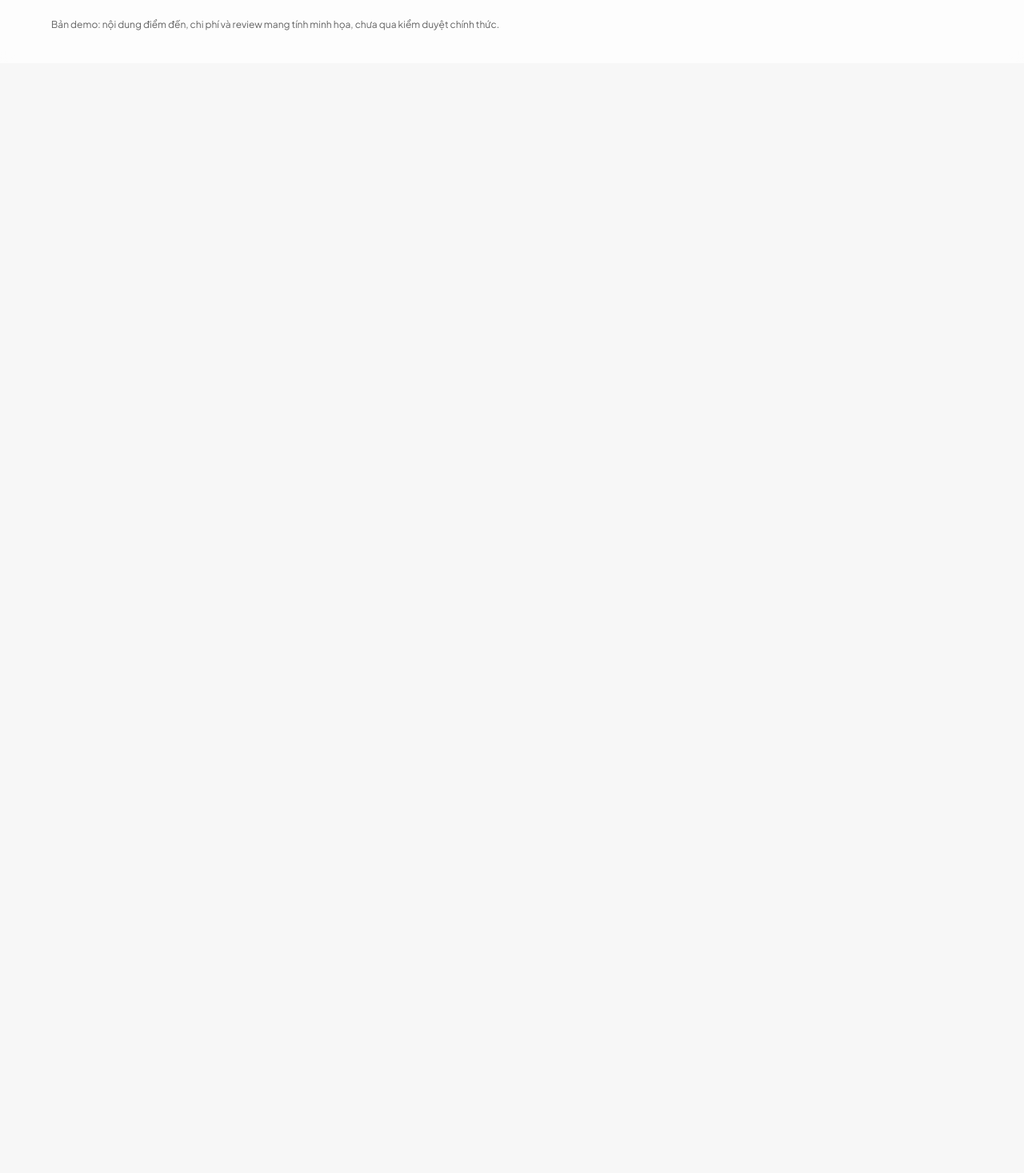
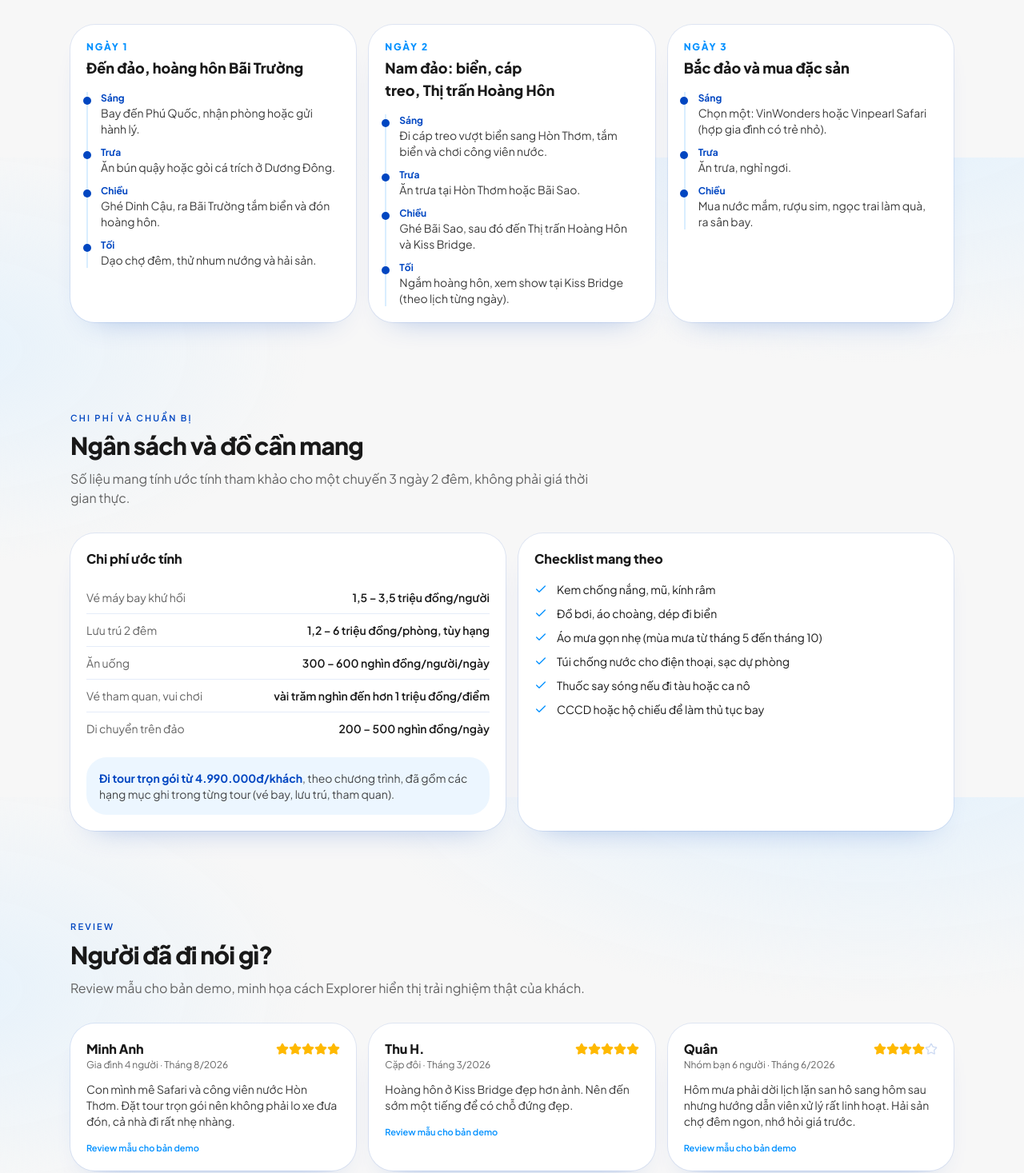
Before and after one commit to baoduongg/vietravel-demo, a Next.js app: page /diem-den/phu-quoc in a window 1280 px wide. Shown: the part 5403-6870 px from the top of the page at 80% size. Before the commit the page ends 5482 px from the top, so only its background shows below. Built offline with nearby package versions, Linux system fonts and the light colour scheme; no server answers.

Commit message:
feat: lịch trình, chi phí ước tính và review mẫu
Co-Authored-By: Claude Sonnet 5.5 <noreply@anthropic.com>

```diff
--- a/src/app/diem-den/[slug]/page.tsx
+++ b/src/app/diem-den/[slug]/page.tsx
@@ -2,14 +2,18 @@ import type { Metadata } from "next"
 import { notFound } from "next/navigation"
 
 import { AnchorNav } from "@/components/explorer/anchor-nav"
+import { CostChecklist } from "@/components/explorer/cost-checklist"
 import { DestinationHero } from "@/components/explorer/destination-hero"
 import { EatBlock } from "@/components/explorer/eat-block"
 import { ExplorerShell } from "@/components/explorer/explorer-shell"
 import { GettingThere } from "@/components/explorer/getting-there"
+import { Itinerary } from "@/components/explorer/itinerary"
 import { PlayBlock } from "@/components/explorer/play-block"
+import { Reviews } from "@/components/explorer/reviews"
 import { StayBlock } from "@/components/explorer/stay-block"
 import { WeatherBlock } from "@/components/explorer/weather-block"
 import { destinations, getGuide } from "@/data/destinations"
+import { toursForDestination } from "@/lib/destination-tours"
 
 export const revalidate = 1800
 
@@ -30,6 +34,7 @@ export async function generateMetadata({ params }: PageProps): Promise<Metadata>
 export default async function DestinationPage({ params }: PageProps): Promise<React.JSX.Element> {
   const guide = getGuide((await params).slug)
   if (!guide) notFound()
+  const tours = toursForDestination(guide)
 
   return (
     <ExplorerShell>
@@ -41,6 +46,9 @@ export default async function DestinationPage({ params }: PageProps): Promise<Re
         <StayBlock guide={guide} />
         <EatBlock guide={guide} />
         <PlayBlock guide={guide} />
+        <Itinerary guide={guide} />
+        <CostChecklist guide={guide} minTourPriceVnd={tours[0]?.priceVnd ?? null} />
+        <Reviews guide={guide} />
       </div>
     </ExplorerShell>
   )
--- /dev/null
+++ b/src/components/explorer/cost-checklist.tsx
@@ -0,0 +1,48 @@
+import { CheckIcon } from "lucide-react"
+
+import { CARD_CLASS, Section } from "@/components/explorer/section"
+import { formatVnd } from "@/lib/format"
+import type { DestinationGuide } from "@/types/destination"
+
+interface CostChecklistProps {
+  guide: DestinationGuide
+  /** Giá tour thấp nhất đang mở bán; null nếu không có tour. */
+  minTourPriceVnd: number | null
+}
+
+export function CostChecklist({ guide, minTourPriceVnd }: CostChecklistProps): React.JSX.Element {
+  return (
+    <Section id="chi-phi" eyebrow="Chi phí và chuẩn bị" title="Ngân sách và đồ cần mang" intro="Số liệu mang tính ước tính tham khảo cho một chuyến 3 ngày 2 đêm, không phải giá thời gian thực.">
+      <div className="grid gap-4 lg:grid-cols-2">
+        <div className={CARD_CLASS}>
+          <h3 className="font-extrabold">Chi phí ước tính</h3>
+          <dl className="mt-4 divide-y divide-ocean/10">
+            {guide.costs.map((row) => (
+              <div key={row.label} className="flex justify-between gap-4 py-2.5 text-sm">
+                <dt className="text-muted-foreground">{row.label}</dt>
+                <dd className="text-right font-semibold">{row.range}</dd>
+              </div>
+            ))}
+          </dl>
+          {minTourPriceVnd !== null && (
+            <p className="mt-4 rounded-2xl bg-cloud/50 p-4 text-sm">
+              <span className="font-bold text-ocean">Đi tour trọn gói từ {formatVnd(minTourPriceVnd)}/khách</span>
+              <span className="text-ink/80">, theo chương trình, đã gồm các hạng mục ghi trong từng tour (vé bay, lưu trú, tham quan).</span>
+            </p>
+          )}
+        </div>
+        <div className={CARD_CLASS}>
+          <h3 className="font-extrabold">Checklist mang theo</h3>
+          <ul className="mt-4 space-y-2.5">
+            {guide.packing.map((item) => (
+              <li key={item} className="flex gap-3 text-sm">
+                <CheckIcon aria-hidden strokeWidth={2} className="mt-0.5 size-4 shrink-0 text-sunset" />
+                {item}
+              </li>
+            ))}
+          </ul>
+        </div>
+      </div>
+    </Section>
+  )
+}
--- /dev/null
+++ b/src/components/explorer/itinerary.tsx
@@ -0,0 +1,26 @@
+import { Section } from "@/components/explorer/section"
+import type { DestinationGuide } from "@/types/destination"
+
+export function Itinerary({ guide }: { guide: DestinationGuide }): React.JSX.Element {
+  return (
+    <Section id="lich-trinh" eyebrow="Lịch trình" title={`${guide.name} ${guide.itinerary.length} ngày ${guide.itinerary.length - 1} đêm`} intro="Gợi ý lịch trình để Quý khách hình dung chuyến đi. Có thể thay đổi theo thời tiết và sở thích.">
+      <ol className="grid gap-4 lg:grid-cols-3">
+        {guide.itinerary.map((day) => (
+          <li key={day.day} className="rounded-3xl bg-white p-5 ring-1 ring-ocean/10 shadow-[0_20px_40px_-30px_rgba(0,70,193,0.45)]">
+            <p className="text-xs font-extrabold tracking-[0.15em] text-sunset uppercase">Ngày {day.day}</p>
+            <h3 className="mt-1 text-lg font-extrabold">{day.title}</h3>
+            <ul className="mt-4 space-y-3 border-l-2 border-cloud pl-4">
+              {day.items.map((item) => (
+                <li key={`${item.time}-${item.text}`} className="relative">
+                  <span aria-hidden className="absolute top-1.5 -left-[1.4rem] size-2.5 rounded-full bg-ocean" />
+                  <p className="text-xs font-bold text-ocean">{item.time}</p>
+                  <p className="text-sm text-ink/85">{item.text}</p>
+                </li>
+              ))}
+            </ul>
+          </li>
+        ))}
+      </ol>
+    </Section>
+  )
+}
--- /dev/null
+++ b/src/components/explorer/reviews.tsx
@@ -0,0 +1,28 @@
+import { StarIcon } from "lucide-react"
+
+import { CARD_CLASS, Section } from "@/components/explorer/section"
+import type { DestinationGuide } from "@/types/destination"
+
+export function Reviews({ guide }: { guide: DestinationGuide }): React.JSX.Element {
+  return (
+    <Section id="review" eyebrow="Review" title="Người đã đi nói gì?" intro="Review mẫu cho bản demo, minh họa cách Explorer hiển thị trải nghiệm thật của khách.">
+      <ul className="grid gap-4 md:grid-cols-2 lg:grid-cols-3">
+        {guide.reviews.map((review) => (
+          <li key={review.nick} className={CARD_CLASS}>
+            <div className="flex items-center justify-between gap-3">
+              <p className="font-extrabold">{review.nick}</p>
+              <p role="img" aria-label={`${review.rating} trên 5 sao`} className="flex">
+                {Array.from({ length: 5 }, (_, index) => (
+                  <StarIcon key={index} aria-hidden className={index < review.rating ? "size-4 fill-amber-400 text-amber-400" : "size-4 text-ocean/20"} />
+                ))}
+              </p>
+            </div>
+            <p className="text-xs text-muted-foreground">{review.trip}</p>
+            <p className="mt-3 text-sm text-ink/85">{review.text}</p>
+            <p className="mt-4 text-[11px] font-semibold text-sunset">Review mẫu cho bản demo</p>
+          </li>
+        ))}
+      </ul>
+    </Section>
+  )
+}
```
